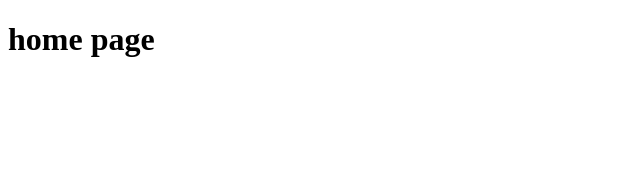
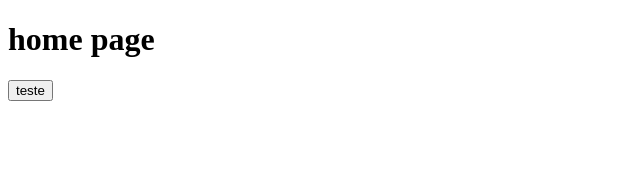
Before and after one commit to Darlan0307/Recipe-App, a Next.js app: page / in a window 1280 px wide. Shown: the top 170 px of the page, without its empty margins (0-640 px from the left). Built offline with nearby package versions, Linux system fonts and the light colour scheme.

Commit message:
sparkles: feat: componente button do shadcnui:

```diff
--- a/app/globals.css
+++ b/app/globals.css
@@ -6,63 +6,46 @@
   :root {
     --background: 0 0% 100%;
     --foreground: 222.2 84% 4.9%;
-
     --card: 0 0% 100%;
     --card-foreground: 222.2 84% 4.9%;
-
     --popover: 0 0% 100%;
     --popover-foreground: 222.2 84% 4.9%;
-
-      --primary: 222.2 47.4% 11.2%;
+    --primary: 221.2 83.2% 53.3%;
     --primary-foreground: 210 40% 98%;
-
     --secondary: 210 40% 96.1%;
     --secondary-foreground: 222.2 47.4% 11.2%;
-
     --muted: 210 40% 96.1%;
     --muted-foreground: 215.4 16.3% 46.9%;
-
     --accent: 210 40% 96.1%;
     --accent-foreground: 222.2 47.4% 11.2%;
-
     --destructive: 0 84.2% 60.2%;
     --destructive-foreground: 210 40% 98%;
-
     --border: 214.3 31.8% 91.4%;
     --input: 214.3 31.8% 91.4%;
-      --ring: 222.2 84% 4.9%;
-
-      --radius: 0.5rem;
+    --ring: 221.2 83.2% 53.3%;
+    --radius: 1rem;
   }
 
   .dark {
     --background: 222.2 84% 4.9%;
     --foreground: 210 40% 98%;
-
     --card: 222.2 84% 4.9%;
     --card-foreground: 210 40% 98%;
-
     --popover: 222.2 84% 4.9%;
     --popover-foreground: 210 40% 98%;
-
-      --primary: 210 40% 98%;
+    --primary: 217.2 91.2% 59.8%;
     --primary-foreground: 222.2 47.4% 11.2%;
-
     --secondary: 217.2 32.6% 17.5%;
     --secondary-foreground: 210 40% 98%;
-
     --muted: 217.2 32.6% 17.5%;
     --muted-foreground: 215 20.2% 65.1%;
-
     --accent: 217.2 32.6% 17.5%;
     --accent-foreground: 210 40% 98%;
-
     --destructive: 0 62.8% 30.6%;
     --destructive-foreground: 210 40% 98%;
-
     --border: 217.2 32.6% 17.5%;
     --input: 217.2 32.6% 17.5%;
-      --ring: 212.7 26.8% 83.9%;
+    --ring: 224.3 76.3% 48%;
   }
 }
 
--- a/app/page.tsx
+++ b/app/page.tsx
@@ -1,3 +1,10 @@
+import { Button } from "@/components/ui/button";
+
 export default function Home() {
-  return <h1>home page</h1>;
+  return (
+    <>
+      <h1>home page</h1>
+      <Button>teste</Button>
+    </>
+  );
 }
```
Also changed, not shown: components/ui/input.tsx (added, +25 -0 lines). Lines whose indentation alone changed are shown as unchanged.
